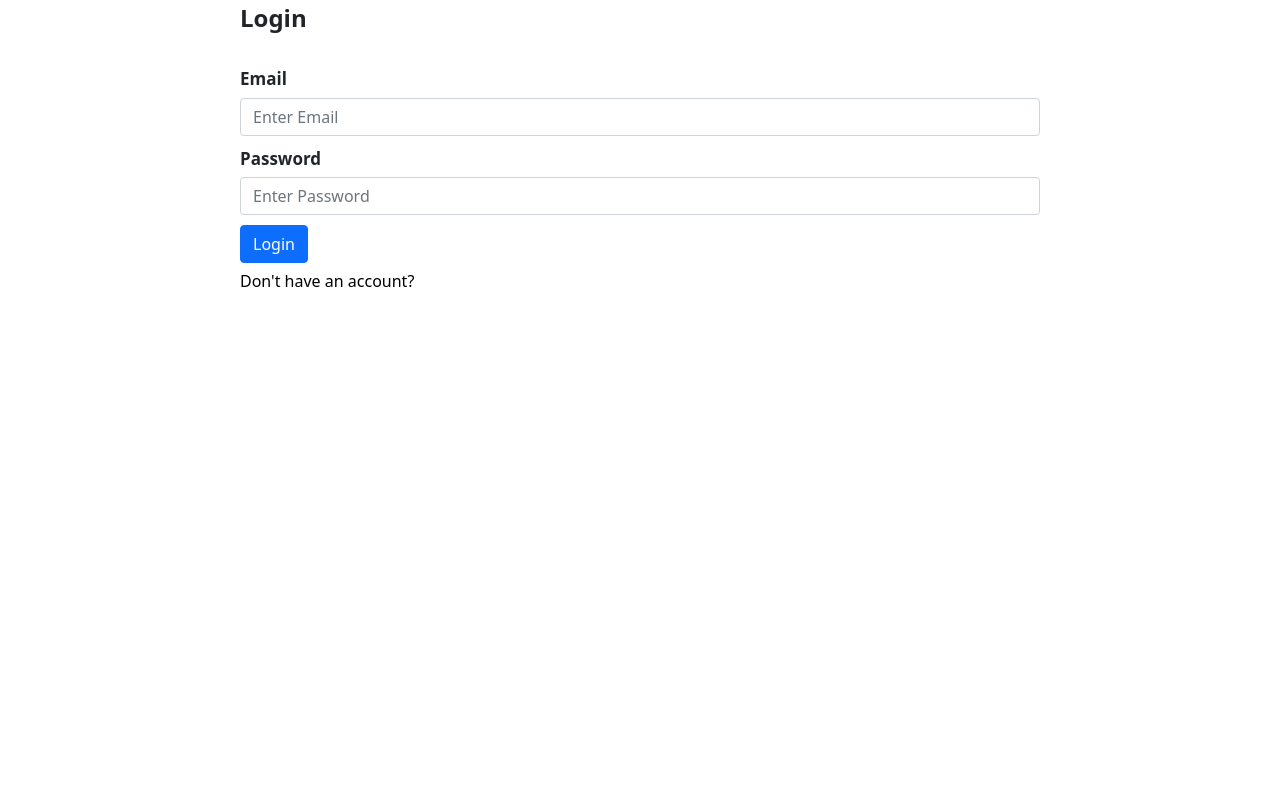
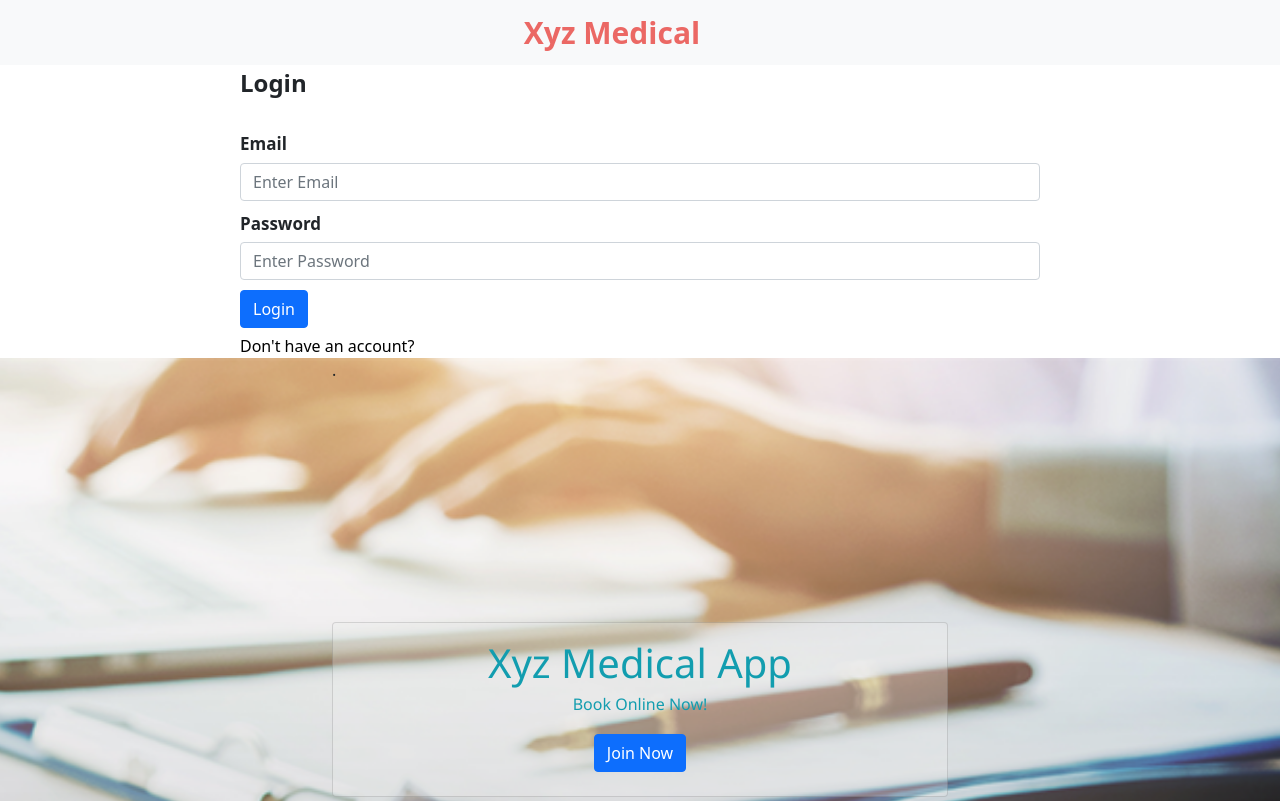
Before and after one commit to MGutierrez1998/api-medical-booking, a website: page index.html in a window 1280 px wide. Shown: the top 801 px of the page. Drawn offline with nearby package versions, Linux system fonts and the light colour scheme.

Commit message:
Added welcome page

```diff
--- a/index.html
+++ b/index.html
@@ -11,6 +11,24 @@
         <title>Hospital Booking System</title>
     </head>
     <body>
+        <nav class=" bg-light nav">
+            <a class="navbar-brand" href="/">
+                Xyz Medical
+              </a>
+              <button class="navbar-toggler" type="button" data-toggle="collapse" data-target="#navbarSupportedContent" aria-controls="navbarSupportedContent" aria-expanded="false" aria-label="Toggle navigation">
+                <span class="navbar-toggler-icon"></span>
+              </button>
+            <div class="navbar-collapse collapse w-100 order-3 dual-collapse2">
+                <ul class="navbar-nav ml-auto">
+                            <!-- <li class="nav-item">
+                                <a class="nav-link" href="/Docapplist">Doctor Dashboard</a>
+                            </li> -->
+
+
+
+                </ul>
+            </div>
+          </nav>
         <div id="root">
             <!-- Registration Form -->
             <form id="registration-form">
@@ -205,6 +223,27 @@
 
             <!-- dashboard -->
             <div id="dashboard">This a dashboard</div>
+
+            <div id="welcome">
+
+                    <div class="welcome">
+
+                        <div class="col-md-6 container">
+                        <div >.</div>
+                            <div class="card welcard card-body text-center" >
+                                <!-- <img src="logo.png" style="width: 20rem;height: 20rem;margin: 0 auto;" /> -->
+                                <h1 class="welcomeh1">Xyz Medical App </h1>
+                                <h2 class="welcomeh2">Book Online Now!</h2>
+                                <a href="/users/register" class="btn btn-primary btn-block mb-2"
+                                >Join Now</a
+                                >
+                                <!-- <a href="/users/login" class="btn btn-secondary btn-block">Login</a> -->
+                            </div>
+                        </div>
+                    </div>
+            </div>
+
+
         </div>
     </body>
 </html>
--- a/public/css/index.css
+++ b/public/css/index.css
@@ -51,3 +51,50 @@ body{
 label{
     font-size: 17px;
 }
+
+
+/* Welcome page */
+.welcomeh1{
+    font-weight: 500;
+    color: #129daf;
+    font-family: 'Segoe UI', Tahoma, Geneva, Verdana, sans-serif;
+  }
+  .welcomeh2{
+    font-weight: 500;
+    font-size: medium;
+    color: #129daf;
+    font-family: 'Segoe UI', Tahoma, Geneva, Verdana, sans-serif;
+    margin-bottom: 20px;
+  }
+
+  .welcome{
+    background-image: url("../images/background.jpg");
+    height: 100vh;
+    width: 100vw;
+    background-position: center;
+  background-repeat: no-repeat;
+  background-size: cover;
+
+  }
+  .welcard{
+    margin-top:30vh;
+    background-color:#eeeeee4f !important;
+    text-align: center;
+    align-items: center;
+    justify-content: center;
+  }
+
+  .navbar-brand{
+    text-transform: none !important;
+    color: #eb6864 !important;
+    margin-left: 10px;
+    margin: auto !important;
+
+    font-size: 30px !important;
+    font-weight: 600;
+
+  }
+
+  nav{
+      height: 65px;
+  }
```
Also changed, not shown: public/images/background.jpg (added).
